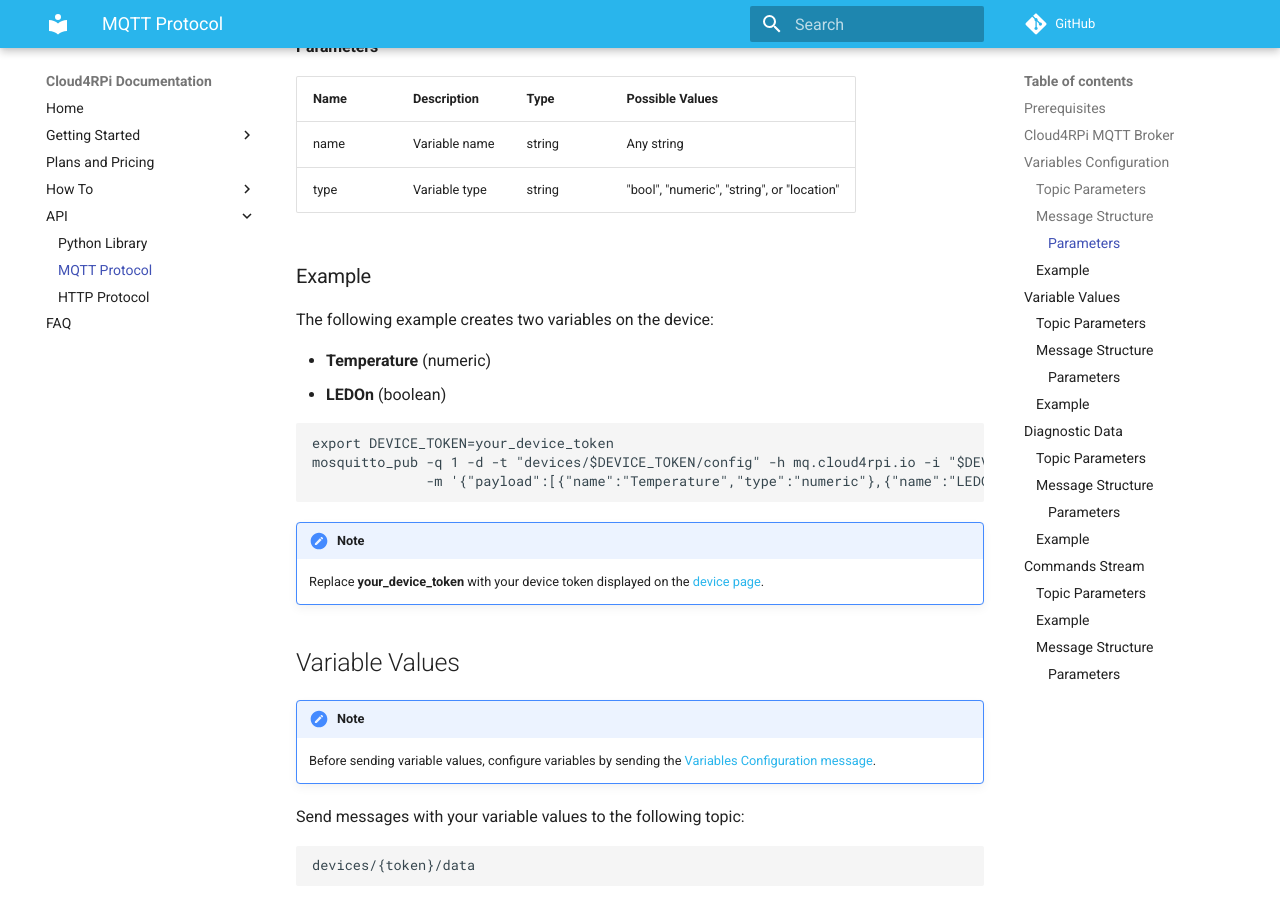
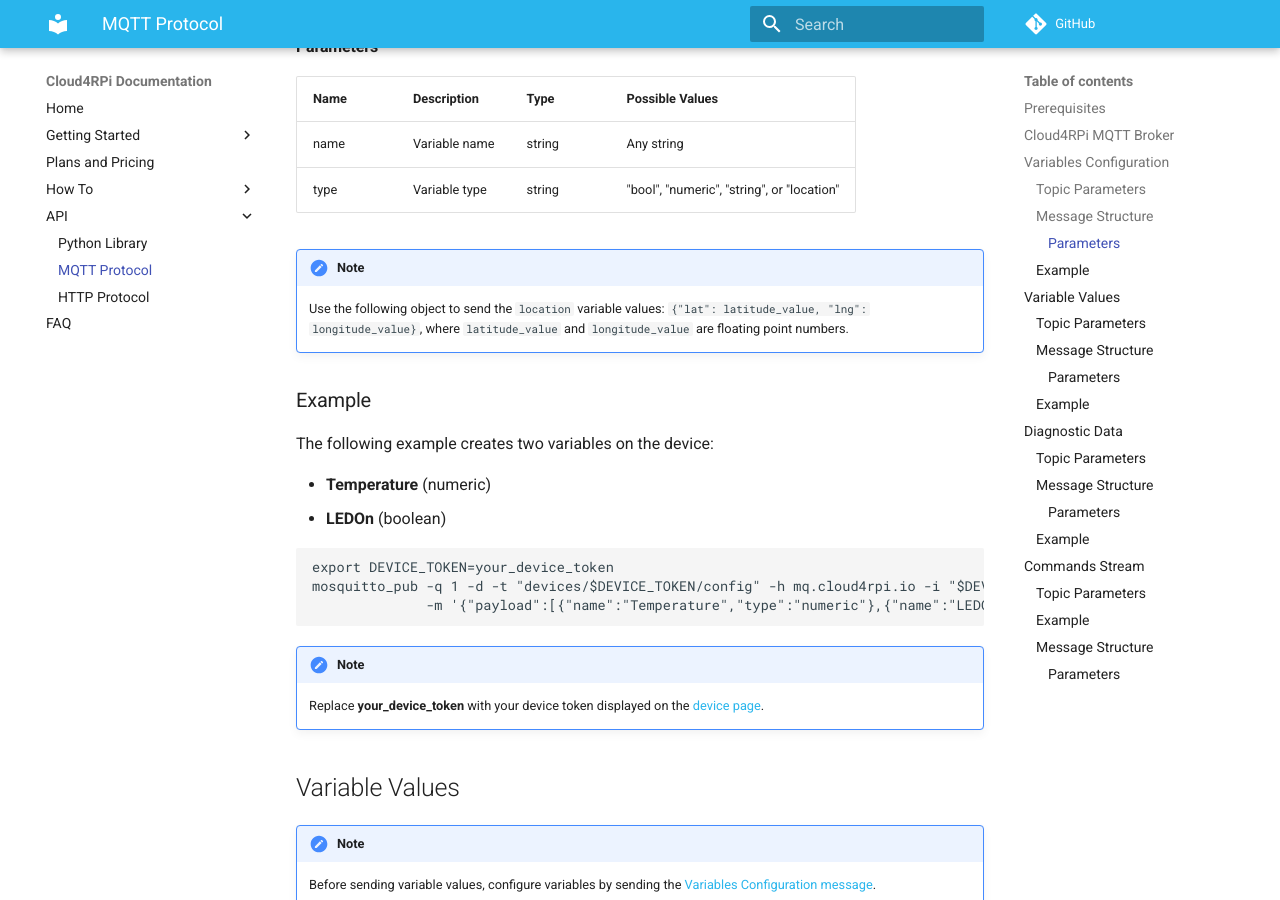
Before and after one commit to cloud4rpi/docs, an MkDocs documentation site: the page built from docs/api/mqtt.md, in a window 1280 px wide and 900 px high, scrolled down 1522 px. Built offline with MkDocs 1.6.1 and Material for MkDocs 9.7.7, drawn with Linux system fonts in a browser that asks for light colours; comment, search, counter and statistics services are not loaded; some of the changed text lies outside the part shown.

Commit message:
Move location note to the correct place

```diff
--- a/docs/api/mqtt.md
+++ b/docs/api/mqtt.md
@@ -63,6 +63,11 @@
 ------------------ | ------------- | ------ | ----------------------------
 name               | Variable name | string | Any string
 type               | Variable type | string | "bool", "numeric", "string", or "location"
+
+
+!!! Note
+
+    Use the following object to send the `location` variable values: `{"lat": latitude_value, "lng": longitude_value}`, where `latitude_value` and `longitude_value` are floating point numbers.
 
 
 ### Example
```
Also changed, not shown: other parts of docs/api/mqtt.md (+0 -5 lines).
